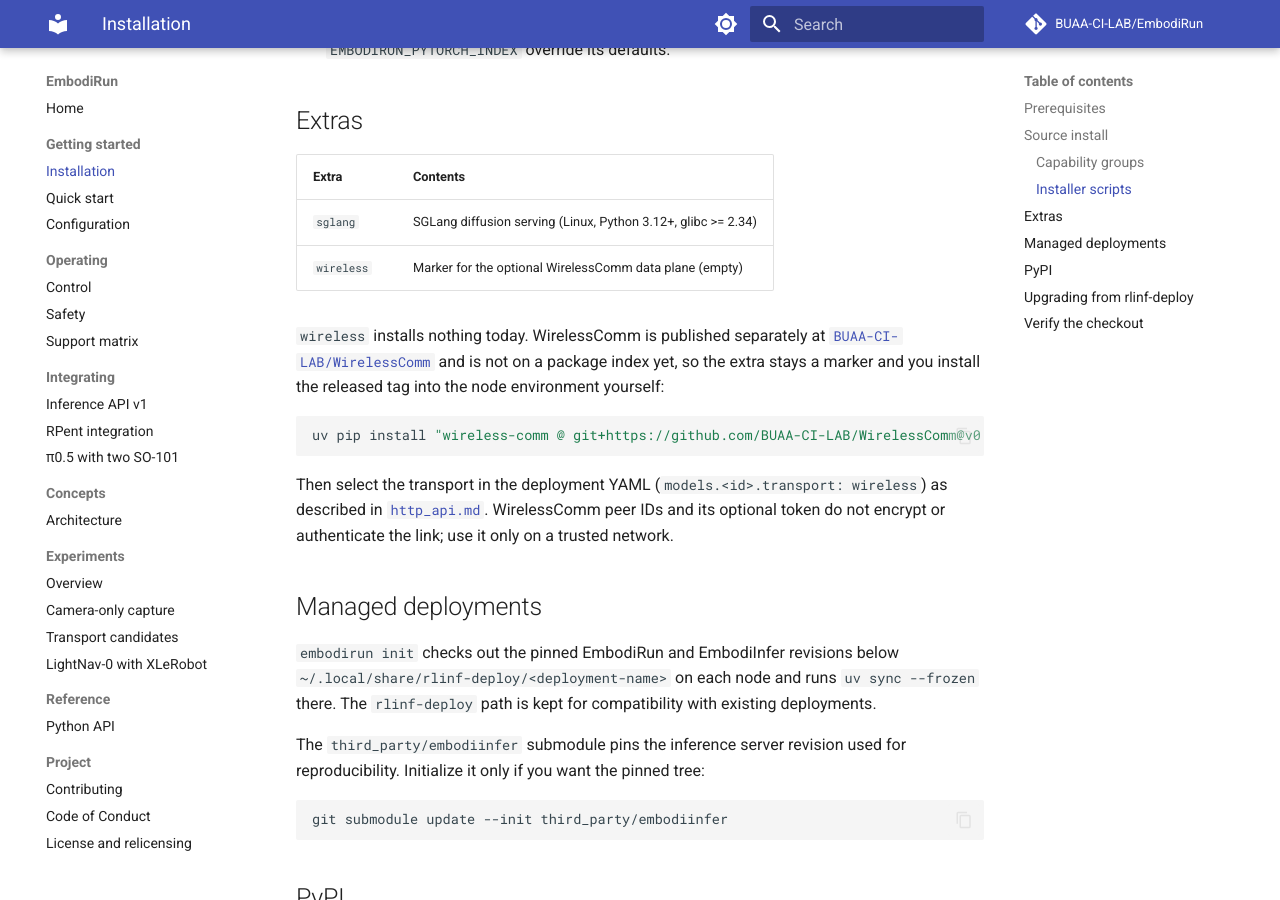
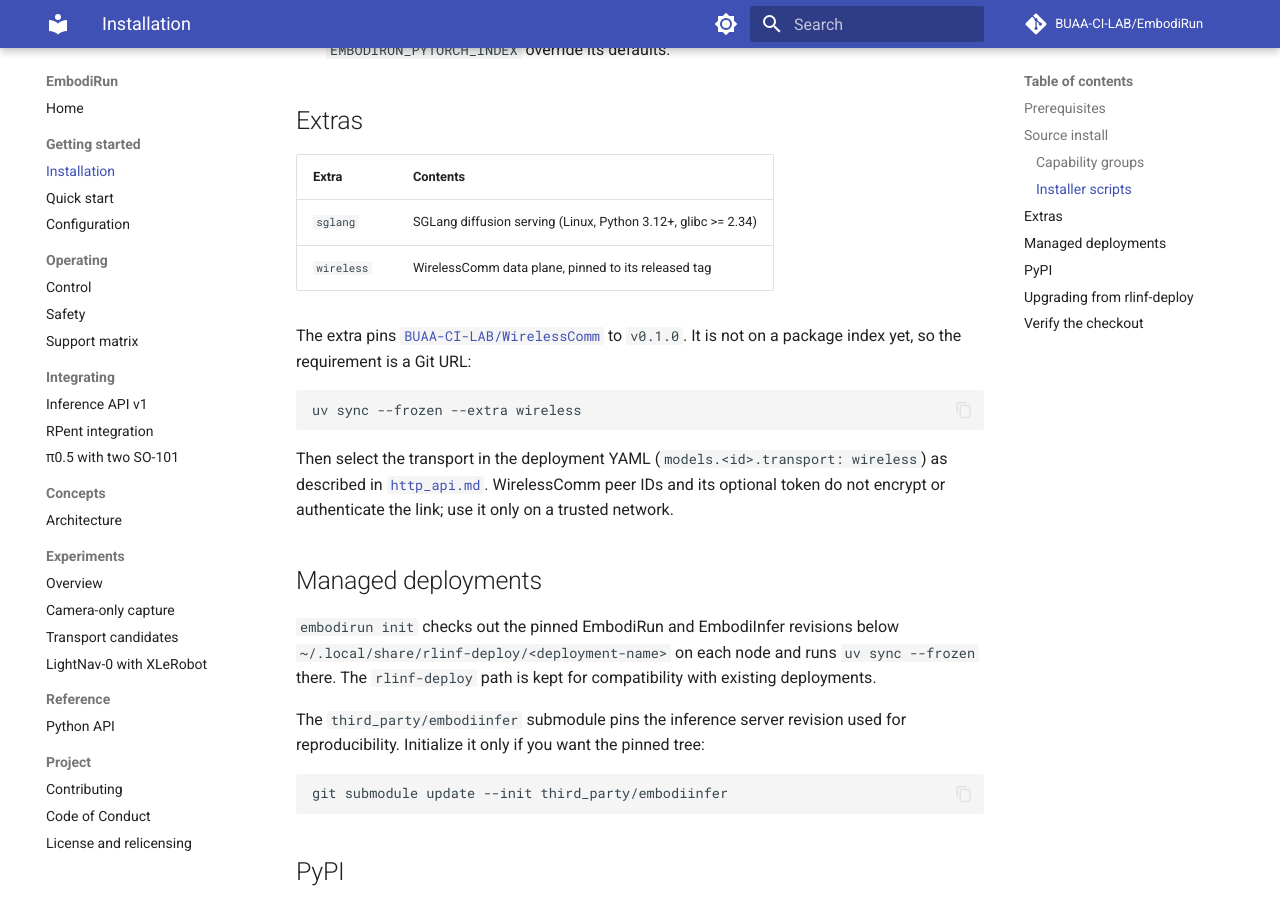
Before and after one commit to zmcChar/EmbodiRun, an MkDocs documentation site: the page built from docs/installation.md, in a window 1280 px wide and 900 px high, scrolled down 1917 px. Built offline with MkDocs 1.6.1 and Material for MkDocs 9.7.7, drawn with Linux system fonts in a browser that asks for light colours; comment, search, counter and statistics services are not loaded.

Commit message:
build: depend on the released WirelessComm tag
WirelessComm is public and Apache-2.0 now, so the `wireless` extra carries the
pinned requirement instead of being an empty marker, and the notices name the
licence instead of flagging it as missing.

The requirement is the Git tag rather than a commit, so the lock records
`rev=v0.1.0`, the same contract the inference repository documents.

````diff
--- a/docs/installation.md
+++ b/docs/installation.md
@@ -77,15 +77,15 @@
 | Extra | Contents |
 |---|---|
 | `sglang` | SGLang diffusion serving (Linux, Python 3.12+, glibc >= 2.34) |
-| `wireless` | Marker for the optional WirelessComm data plane (empty) |
+| `wireless` | WirelessComm data plane, pinned to its released tag |
 
-`wireless` installs nothing today. WirelessComm is published separately at
-[`BUAA-CI-LAB/WirelessComm`](https://github.com/BUAA-CI-LAB/WirelessComm) and
-is not on a package index yet, so the extra stays a marker and you install the
-released tag into the node environment yourself:
+The extra pins
+[`BUAA-CI-LAB/WirelessComm`](https://github.com/BUAA-CI-LAB/WirelessComm)
+to `v0.1.0`. It is not on a package index yet, so the requirement is a Git
+URL:
 
 ```bash
-uv pip install "wireless-comm @ git+https://github.com/BUAA-CI-LAB/WirelessComm@v0.1.0"
+uv sync --frozen --extra wireless
 ```
 
 Then select the transport in the deployment YAML
--- a/pyproject.toml
+++ b/pyproject.toml
@@ -50,7 +50,7 @@
 # require private access; install the transport separately (see
 # docs/installation.md). Once public, replace the empty list with the pinned
 # HTTPS requirement and re-lock.
-wireless = []
+wireless = ["wireless-comm @ git+https://github.com/BUAA-CI-LAB/WirelessComm@v0.1.0"]
 
 [dependency-groups]
 dev = [
````
Also changed, not shown: THIRD_PARTY_NOTICES.md (+1 -1 lines), 1 other file.
